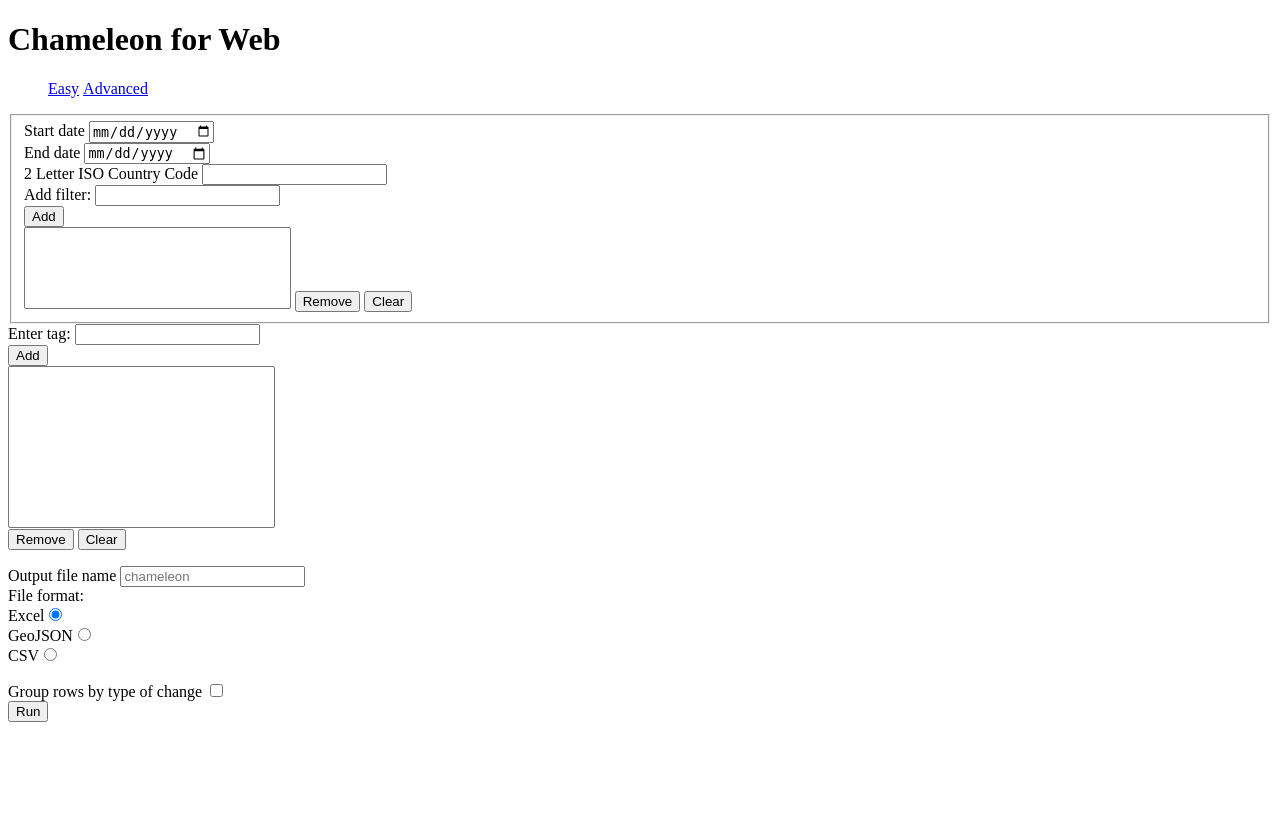
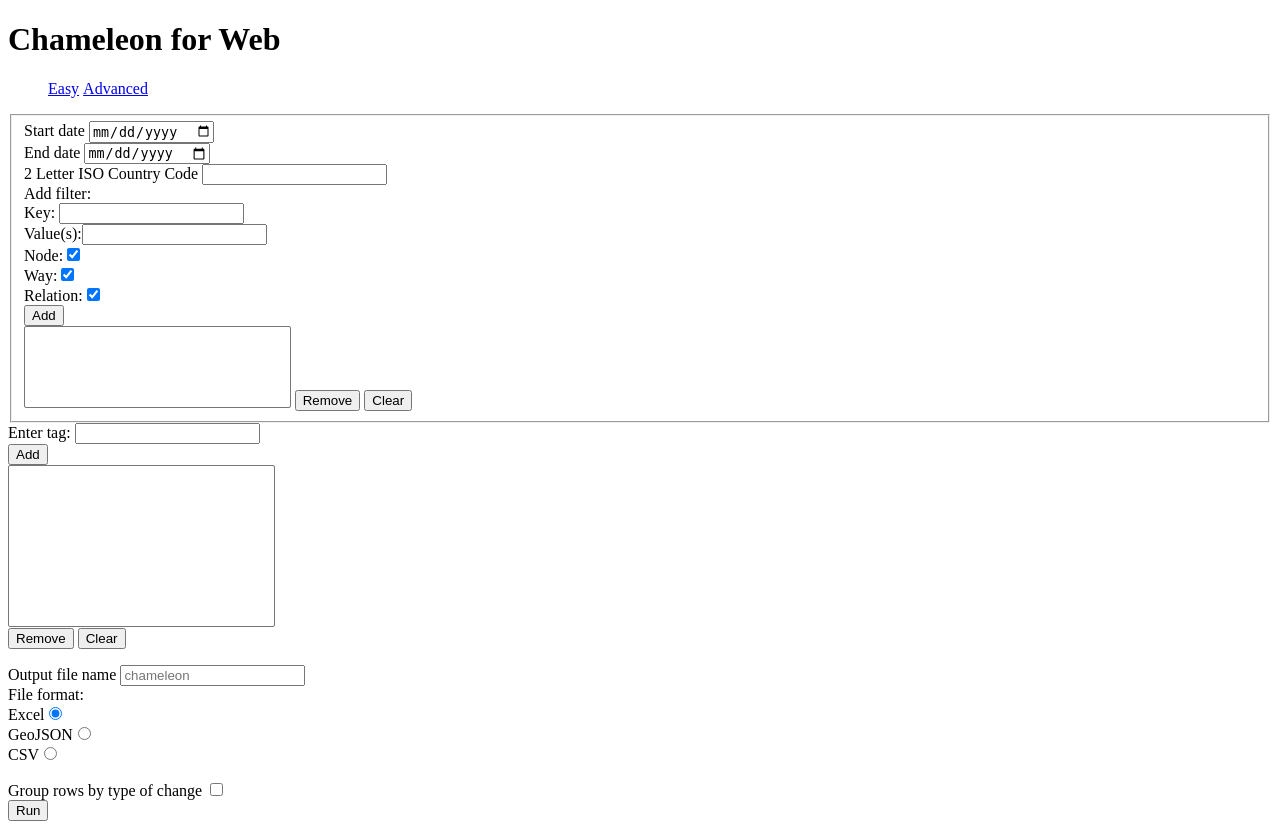
Before and after one commit to KaartGroup/Chameleon, a Flask app: page / in a window 1280 px wide. Before the commit the page ends 722 px from the top, so only its background shows below. Run offline with Flask 2, Linux system fonts and the light colour scheme; data that the repository does not hold is empty; parts of the project's set-up code (start-up, migrations or seed data) failed here and were passed over.

Commit message:
Making filters more complex

```diff
--- a/chameleon/flask/app.py
+++ b/chameleon/flask/app.py
@@ -1,9 +1,10 @@
 import csv
 import json
+import shlex
 from datetime import datetime
 from pathlib import Path
 from tempfile import TemporaryDirectory, TemporaryFile
-from typing import Generator, List, TextIO, Tuple
+from typing import Generator, List, Set, TextIO, Tuple
 from uuid import uuid4 as uuid
 from zipfile import ZipFile
 
@@ -65,7 +66,7 @@ def result():
     if any(d and d < datetime(2012, 9, 12, 6, 55) for d in (startdate, enddate)):
         raise UnprocessableEntity
 
-    filters = list(filter_processing(request.form.getlist("filters")))
+    filter_list = filter_processing(request.form.getlist("filters"))
 
     oldfile = request.files.get("old")
     newfile = request.files.get("new")
@@ -85,7 +86,9 @@ def result():
 
     if all((country, startdate)):
         # Running in easy mode, need to make files for the user
-        oldfile, newfile = overpass_getter(country, modes, startdate, enddate)
+        oldfile, newfile = overpass_getter(
+            country, filter_list, modes, startdate, enddate
+        )
     elif all((oldfile, newfile)):
         # Manual mode
         oldfile = oldfile.stream
@@ -240,21 +243,49 @@ mimetype = {
 }
 
 
-def filter_processing(
-    filters: List[str],
-) -> Generator[Tuple[str, str, str], str, str]:
-    for filter in filters:
+def filter_processing(filters: List[str]) -> List[dict]:
+    filter_list = []
+    for filterstring in filters:
+        filterstring, types = filterstring.rsplit(" (", 1)
+        types = types[:-1]
         for separator in ("=", "~"):  # Probably add more separators
-            partitioned = filter.partition(separator)
+            partitioned = filterstring.partition(separator)
             if all(partitioned[1:]):
                 break
-        yield partitioned
+        filter_dict = {
+            "key": partitioned[0],
+            "value": partitioned[2],
+            "types": types,
+        }
+        if filter_dict["value"]:
+            splitter = shlex.shlex(filter_dict["value"])
+            splitter.whitespace += ",|"
+            splitter.whitespace_split = True
+            filter_dict["value"] = list(splitter)
+        if any(v for k, v in filter_dict.items() if k != "types"):
+            filter_list.append(filter_dict)
+    return filter_list
 
 
 def overpass_getter(
-    location: str, tags: set, startdate: datetime, enddate: datetime,
-) -> Generator[Tuple[TextIO, TextIO], str, str]:
+    location: str,
+    filters: List[Tuple[str, str, Tuple]],
+    tags: Set[str],
+    startdate: datetime,
+    enddate: datetime,
+) -> Generator[Tuple[TextIO, TextIO], None, None]:
     api = overpass.API(OVERPASS_TIMEOUT)
+
+    formatted_tags = []
+    for i in filters:
+        if i["value"]:
+            formatted = f'~"{"|".join(i["value"])}"'
+        else:
+            formatted = ""
+        formatted_tags.append(
+            f'{i["types"]}["{i["key"]}"{formatted}](area.searchArea)'
+        )
+
     modes = tags | {"name"}
     csv_columns = [
         "::type",
@@ -265,7 +296,6 @@ def overpass_getter(
         "::changeset",
     ] + list(modes)
     response_format = f'csv({",".join(csv_columns)})'
-    formatted_tags = [f'nwr["{tag}"](area.searchArea);' for tag in tags]
 
     overpass_query = (
         f'area["ISO3166-1"="{location}"]->.searchArea;{"".join(formatted_tags)}'
--- a/chameleon/flask/static/main.js
+++ b/chameleon/flask/static/main.js
@@ -64,11 +64,40 @@ class ItemList {
     onTagListChange() {
         if (this.required) {
             if (!this.theList.options.length) {
-                this.theList.setCustomValidity("Please add at least one tag!");
+                this.theList.setCustomValidity("Please add at least one item!");
             } else {
                 this.theList.setCustomValidity("");
             }
         }
+    }
+}
+
+class FilterList extends ItemList {
+    constructor(name, required = false) {
+        super(name, required);
+        this.valueField = document.getElementById(name + "ValueField");
+        this.typeArray = document.getElementsByName(name + "TypeBox");
+    }
+    addToList() {
+        var option = document.createElement("option");
+        var item = [
+            this.addField.value.trim(),
+            this.valueField.value.trim().split(/[\s,|]+/),
+            Array.from(this.typeArray)
+            .filter((a) => a.checked)
+            .map((a) => a.value),
+        ];
+        item = item.filter((x) => x);
+        this.addField.value = "";
+        this.valueField.value = "";
+        if (!item[0]) {
+            // if (!item.some((x) => x)) {
+            return;
+        }
+        // option.text = item.join("=");
+        var keyvalue = [item[0], item[1].join(",")].filter((x) => x).join("=");
+        option.text = keyvalue + " (" + item[2].join("") + ")";
+        this.theList.add(option);
     }
 }
 
@@ -153,7 +182,7 @@ window.onload = function() {
     locationInput = document.getElementsByName("location")[0];
     startDateInput = document.getElementsByName("startdate")[0];
 
-    filterListGroup = new ItemList("filter");
+    filterListGroup = new FilterList("filter");
     tagListGroup = new ItemList("tag", true);
     progress = new Progbar();
 
@@ -164,7 +193,8 @@ window.onload = function() {
     window.addEventListener("hashchange", onTabChange);
     mainform.addEventListener("submit", function(event) {
         event.preventDefault();
-        onSubmit();
+        onSubmit(filterListGroup);
+        onSubmit(tagListGroup);
         sendData();
     });
 };
@@ -180,9 +210,9 @@ function onTabChange() {
     }
 }
 
-function onSubmit() {
-    for (var x = 0; x < tagListGroup.theList.options.length; x++) {
-        tagListGroup.theList.options[x].selected = true;
+function onSubmit(object) {
+    for (var x = 0; x < object.theList.options.length; x++) {
+        object.theList.options[x].selected = true;
     }
 }
 
--- a/chameleon/flask/templates/home.html
+++ b/chameleon/flask/templates/home.html
@@ -45,9 +45,36 @@
                             required
                     /></label>
                 <div>
-                    <label>Add filter:
+                    Add filter:
+                    <label>Key:
                             <input type="text" id="filterAddField" />
                         </label>
+                    <label>Value(s):<input
+                                type="text"
+                                id="filterValueField"
+                                pattern="[A-z:,| ]"
+                                title="Separate multiple values with commas (,), spaces, or pipes (|). Use asterisk (*) for all values"
+                            />
+                        </label>
+                    <label>Node:<input
+                                type="checkbox"
+                                value="n"
+                                name="filterTypeBox"
+                                checked
+                        /></label>
+                    <label>Way:<input
+                                type="checkbox"
+                                value="w"
+                                name="filterTypeBox"
+                                checked
+                        /></label>
+                    <label>Relation:<input
+                                type="checkbox"
+                                value="r"
+                                name="filterTypeBox"
+                                checked
+                        /></label>
+
                     <button type="button" id="filterAddButton">Add</button>
                     <br />
                     <select name="filters" size="5" id="filterList" multiple></select>
```
